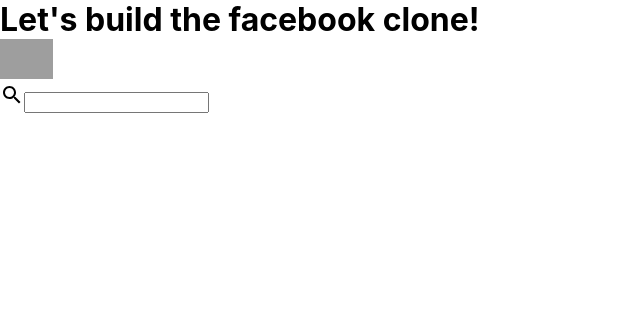
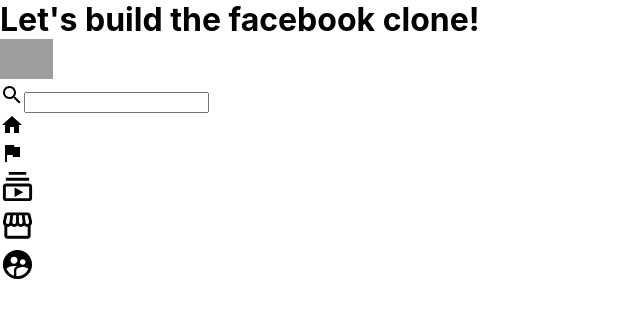
Before and after one commit to marcfischer123467/fb_clone, a React (Create React App) app in the folder fb_clone/: page / in a window 1280 px wide. Shown: the top 318 px of the page, without its empty margins (0-640 px from the left). Built offline with nearby package versions, Linux system fonts and the light colour scheme; grey boxes are pictures that could not be loaded.

Commit message:
update header

```diff
--- a/fb_clone/src/Header.js
+++ b/fb_clone/src/Header.js
@@ -1,6 +1,17 @@
-import React from 'react'
-import './Header.css'
+import React from 'react';
+import './Header.css';
 import SearchIcon from '@material-ui/icons/Search';
+import HomeIcon from '@material-ui/icons/Home';
+import FlagIcon from '@material-ui/icons/Flag';
+import SubscriptionsOutlinedIcon from '@material-ui/icons/SubscriptionsOutlined';
+import StorefrontOutlinedIcon from '@material-ui/icons/StorefrontOutlined';
+import SupervisedUserCircleIcon from '@material-ui/icons/SupervisedUserCircle';
+import { Avatar, IconButton } from '@material-ui/core';
+import AddIcon from '@material-ui/icons/Add';
+import ForumIcon from '@material-ui/icons/Forum';
+import NotificationsActiveIcon from '@material-ui/icons/NotificationsActive';
+import ExpandMoreIcon from '@material-ui/icons/ExpandMore';
+//import { useStateValue } from './StateProvider';
 
 function Header() {
     return (
@@ -13,7 +24,25 @@
                 <input type="text" />
 
             </div>
-        <div className="header__middle"> </div>
+        <div className="header__middle">
+            <div className="header__option">
+                <HomeIcon fontsize="large"/>
+            </div>
+            <div className="header__option">
+                <FlagIcon fontsize="large"/>
+            </div>
+            <div className="header__option">
+                <SubscriptionsOutlinedIcon fontSize="large" />
+            </div>
+            <div className="header__option">
+                <StorefrontOutlinedIcon fontSize="large" />
+            </div>
+            <div className="header__option">
+                <SupervisedUserCircleIcon fontSize="large" />
+            </div>
+        </div>
+
+
         <div className="header__right"> </div>
         </div>
     )
```
